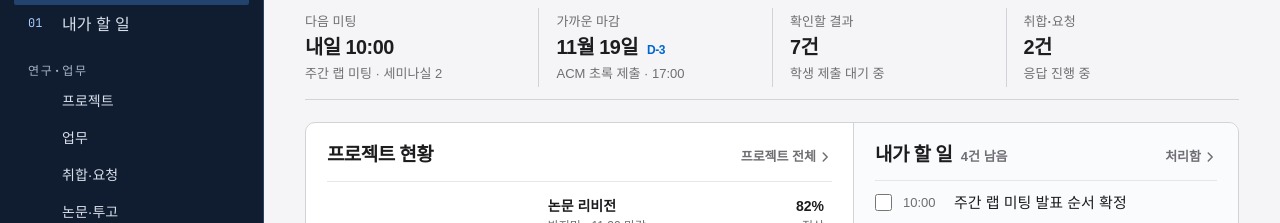
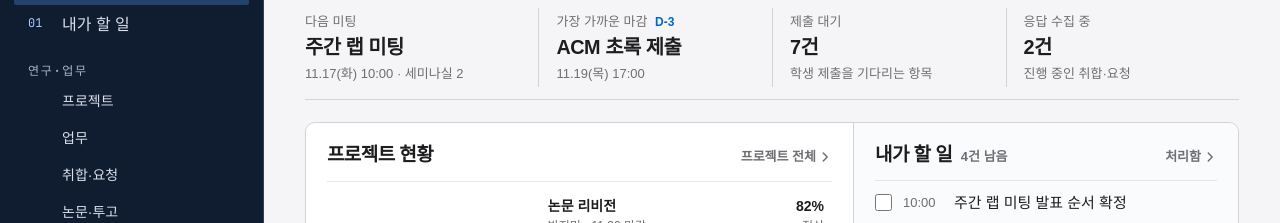
Before and after one commit to FromLAtoNY-wodhksqq/macs__, a plain HTML site: page index.html in a window 1280 px wide. Shown: the part 105-328 px from the top of the page. Drawn offline with Linux system fonts and the light colour scheme; a web font is replaced by a local one.

Commit message:
Clarify the four dashboard summaries

```diff
--- a/index.html
+++ b/index.html
@@ -419,10 +419,10 @@ main { min-width: 0; overflow: auto; padding: 0 clamp(20px, 3.2vw, 52px) 48px; }
     </header>
 
     <section class="tiles" aria-label="주요 현황">
-      <a class="tile" href="#"><small>다음 미팅</small><strong>내일 10:00</strong><p>주간 랩 미팅 · 세미나실 2</p></a>
-      <a class="tile" href="#"><small>가까운 마감</small><strong>11월 19일 <em>D-3</em></strong><p>ACM 초록 제출 · 17:00</p></a>
-      <a class="tile" href="#"><small>확인할 결과</small><strong>7건</strong><p>학생 제출 대기 중</p></a>
-      <a class="tile" href="#"><small>취합·요청</small><strong>2건</strong><p>응답 진행 중</p></a>
+      <a class="tile" href="#"><small>다음 미팅</small><strong>주간 랩 미팅</strong><p><time datetime="2026-11-17T10:00">11.17(화) 10:00</time> · 세미나실 2</p></a>
+      <a class="tile" href="#"><small>가장 가까운 마감 <em>D-3</em></small><strong>ACM 초록 제출</strong><p><time datetime="2026-11-19T17:00">11.19(목) 17:00</time></p></a>
+      <a class="tile" href="#"><small>제출 대기</small><strong>7건</strong><p>학생 제출을 기다리는 항목</p></a>
+      <a class="tile" href="#"><small>응답 수집 중</small><strong>2건</strong><p>진행 중인 취합·요청</p></a>
     </section>
 
     <div class="grid">
```
